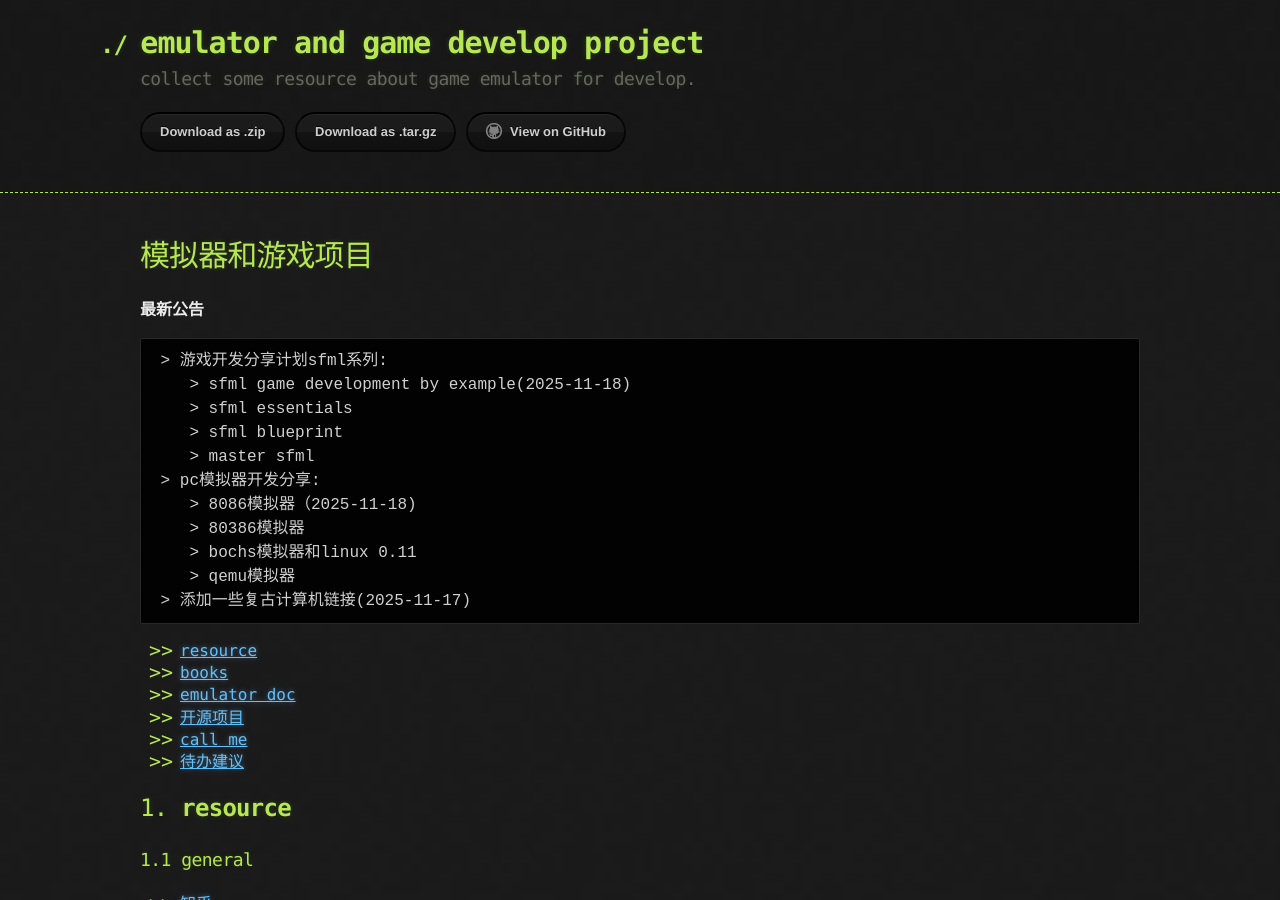
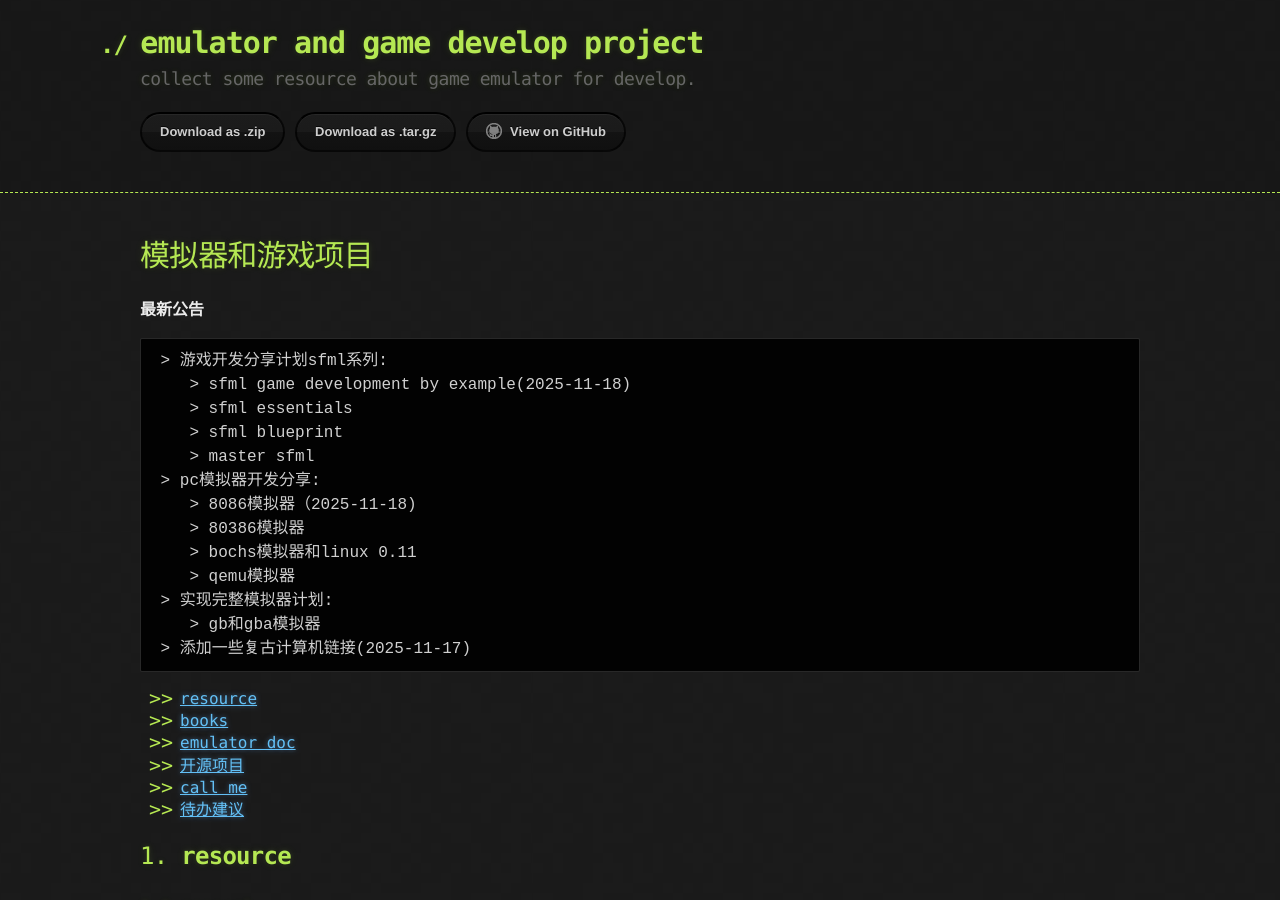
Before and after one commit to jinjiacun123/jinjiacun123.github.io, a Jekyll site: the page built from index.md, in a window 1280 px wide and 900 px high. Built offline with Jekyll 4.4.1, drawn with Linux system fonts in a browser that asks for light colours; our own code applies the rules of GitHub Pages for plain Markdown files.

Commit message:
更新 index.md
添加完整模拟器开发计划

````diff
--- a/index.md
+++ b/index.md
@@ -16,6 +16,8 @@ layout: default
     > 80386模拟器
     > bochs模拟器和linux 0.11
     > qemu模拟器
+ > 实现完整模拟器计划:
+    > gb和gba模拟器
  > 添加一些复古计算机链接(2025-11-17)
 ```
 - [resource](#1-resouce)
````
